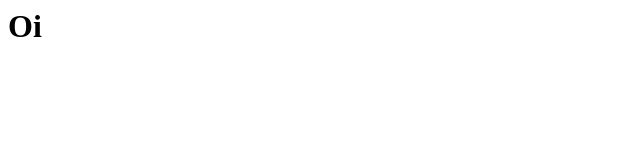
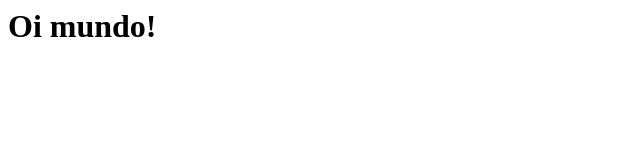
Before and after one commit to danilob/novorepo, a plain HTML site: page index.html in a window 1280 px wide. Shown: the whole page, without its empty margins (0-640 px from the left). Drawn offline with Linux system fonts and the light colour scheme.

Commit message:
segundo commit

```diff
--- a/index.html
+++ b/index.html
@@ -1 +1 @@
-<h1>Oi</h1>
+<h1>Oi mundo!</h1>
```
Also changed, not shown: about.html (added, +1 -0 lines).
